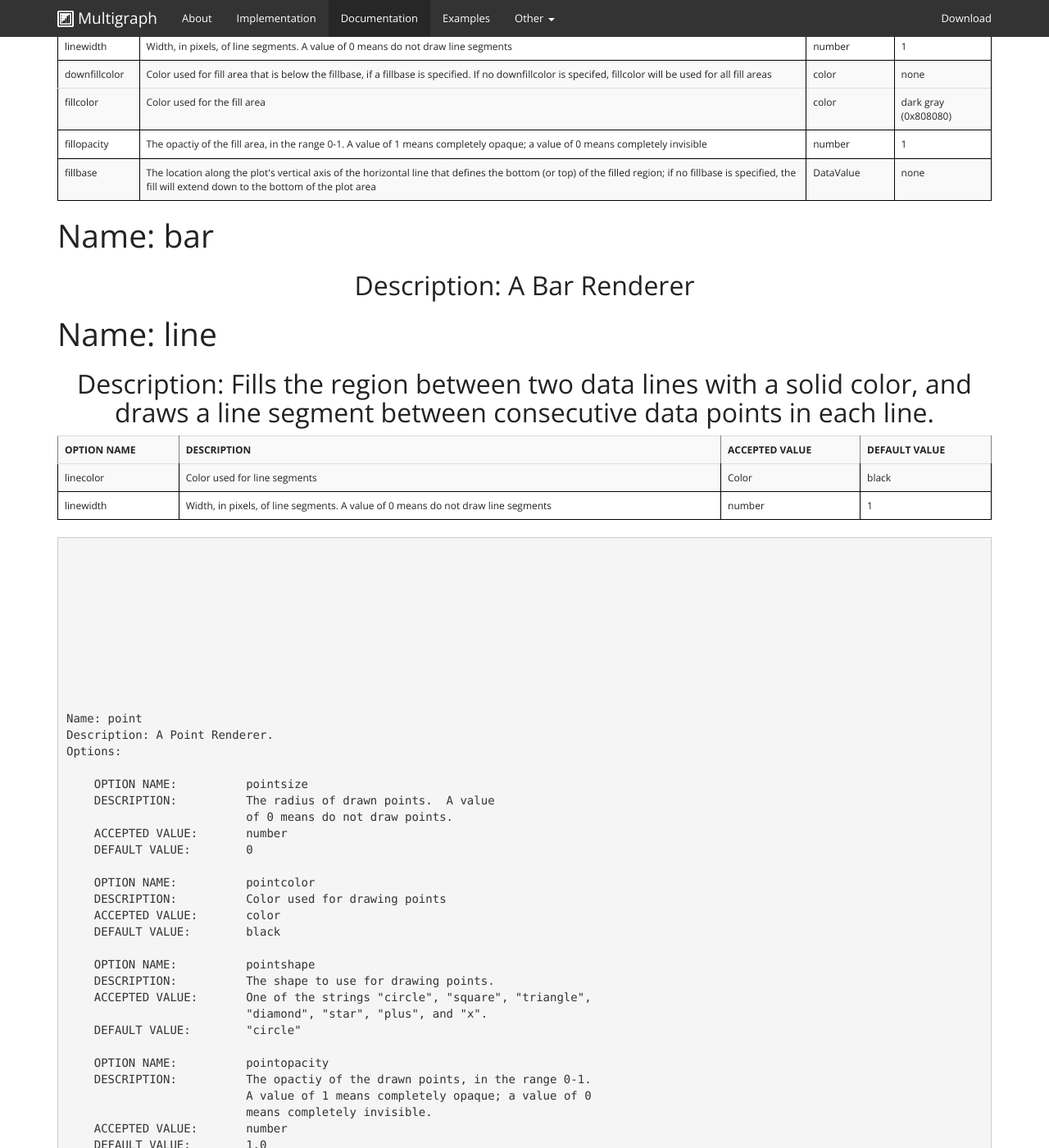
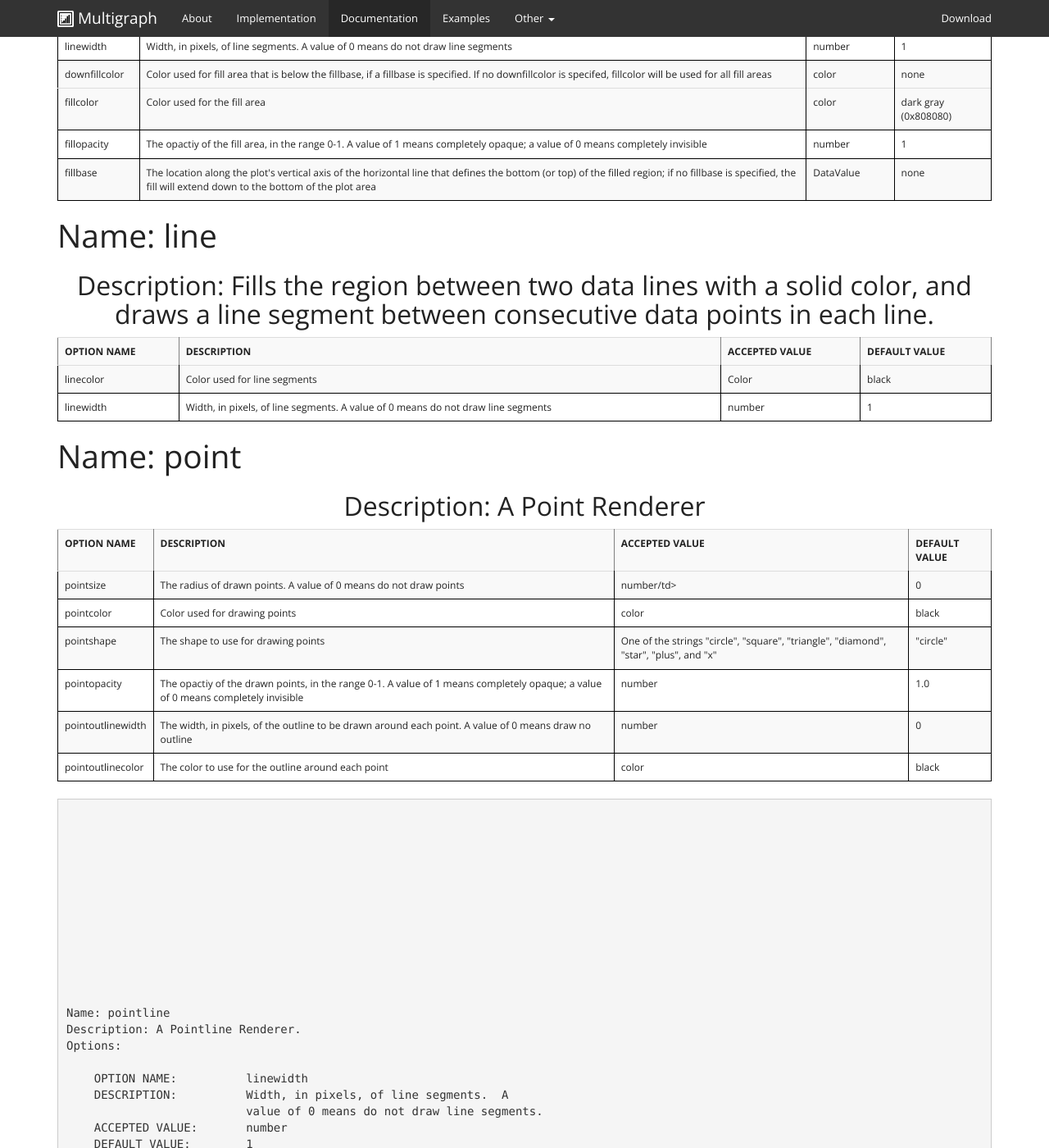
Before and after one commit to khunter3D/khunter3D.github.io, a Jekyll site: the page built from docs/renderers/index.html, in a window 1280 px wide and 1400 px high, scrolled down 1383 px. Shown: the whole window at 82% size. Built offline with Jekyll 4.4.1, drawn with Linux system fonts in a browser that asks for light colours; nearby versions of some CDN libraries; Markdown is read by kramdown in place of the engine named in the settings; some of the changed text lies outside the part shown.

Commit message:
Update index.html

```diff
--- a/docs/renderers/index.html
+++ b/docs/renderers/index.html
@@ -314,10 +314,6 @@
 </div>
 
 
-<h1>Name: bar</h1>
-
-<h2>Description: A Bar Renderer
-</h2>
 
 
 
@@ -357,6 +353,87 @@
 </div>
 
 
+     <h1>Name: point</h1>
+
+<h2>Description: A Point Renderer
+</h2>
+
+<div class="table-responsive">
+<table class="table table-striped ">
+<tbody>
+<tr>
+  <th>OPTION NAME</th>
+  <th>DESCRIPTION</th>
+  <th>ACCEPTED VALUE</th>
+  <th>DEFAULT VALUE</th>
+  </tr>
+<tr>
+<tr>
+  <td>pointsize</td>
+  <td>The radius of drawn points.  A value
+                          of 0 means do not draw points</td>
+  <td>number/td>
+  <td>0</td>
+  </tr>
+<tr>
+  <td>pointcolor</td>
+  <td>Color used for drawing points</td>
+  <td>color</td>
+
+ <td>black</td>
+</tr>
+<tr>
+  <td>pointshape</td>
+  <td>The shape to use for drawing points</td>
+
+
+<td>One of the strings "circle", "square", "triangle",
+                          "diamond", "star", "plus", and "x"</td>
+
+
+
+<td>"circle"</td>
+
+
+
+
+
+<tr>
+  <td>pointopacity</td>
+  <td>The opactiy of the drawn points, in the range 0-1.
+                          A value of 1 means completely opaque; a value of 0
+                          means completely invisible</td>
+  <td>number</td>
+  <td>1.0</td>
+  </tr>
+
+
+   <tr>
+  <td>pointoutlinewidth</td>
+  <td>The width, in pixels, of the outline to be drawn
+                          around each point.  A value of 0 means draw no
+                          outline</td>
+  <td>number</td>
+  <td>0</td>
+  </tr>
+
+
+
+
+
+
+
+  <tr>
+  <td>pointoutlinecolor</td>
+  <td>The color to use for the outline around each point</td>
+  <td>color</td>
+  <td>black</td>
+  </tr>
+
+
+      </tbody>
+</table>
+</div>
 
 
 
@@ -371,47 +448,7 @@
 
 
 
-Name: point
-Description: A Point Renderer.
-Options:
 
-    OPTION NAME:          pointsize
-    DESCRIPTION:          The radius of drawn points.  A value
-                          of 0 means do not draw points.
-    ACCEPTED VALUE:       number
-    DEFAULT VALUE:        0
-
-    OPTION NAME:          pointcolor
-    DESCRIPTION:          Color used for drawing points
-    ACCEPTED VALUE:       color
-    DEFAULT VALUE:        black
-
-    OPTION NAME:          pointshape
-    DESCRIPTION:          The shape to use for drawing points.
-    ACCEPTED VALUE:       One of the strings "circle", "square", "triangle",
-                          "diamond", "star", "plus", and "x".
-    DEFAULT VALUE:        "circle"
-
-    OPTION NAME:          pointopacity
-    DESCRIPTION:          The opactiy of the drawn points, in the range 0-1.
-                          A value of 1 means completely opaque; a value of 0
-                          means completely invisible.
-    ACCEPTED VALUE:       number
-    DEFAULT VALUE:        1.0
-
-    OPTION NAME:          pointoutlinewidth
-    DESCRIPTION:          The width, in pixels, of the outline to be drawn
-                          around each point.  A value of 0 means draw no
-                          outline.
-    ACCEPTED VALUE:       number
-    DEFAULT VALUE:        0
-
-    OPTION NAME:          pointoutlinecolor
-    DESCRIPTION:          The color to use for the outline around each point.
-    ACCEPTED VALUE:       color
-    DEFAULT VALUE:        black
-
----
 
 Name: pointline
 Description: A Pointline Renderer.
```
